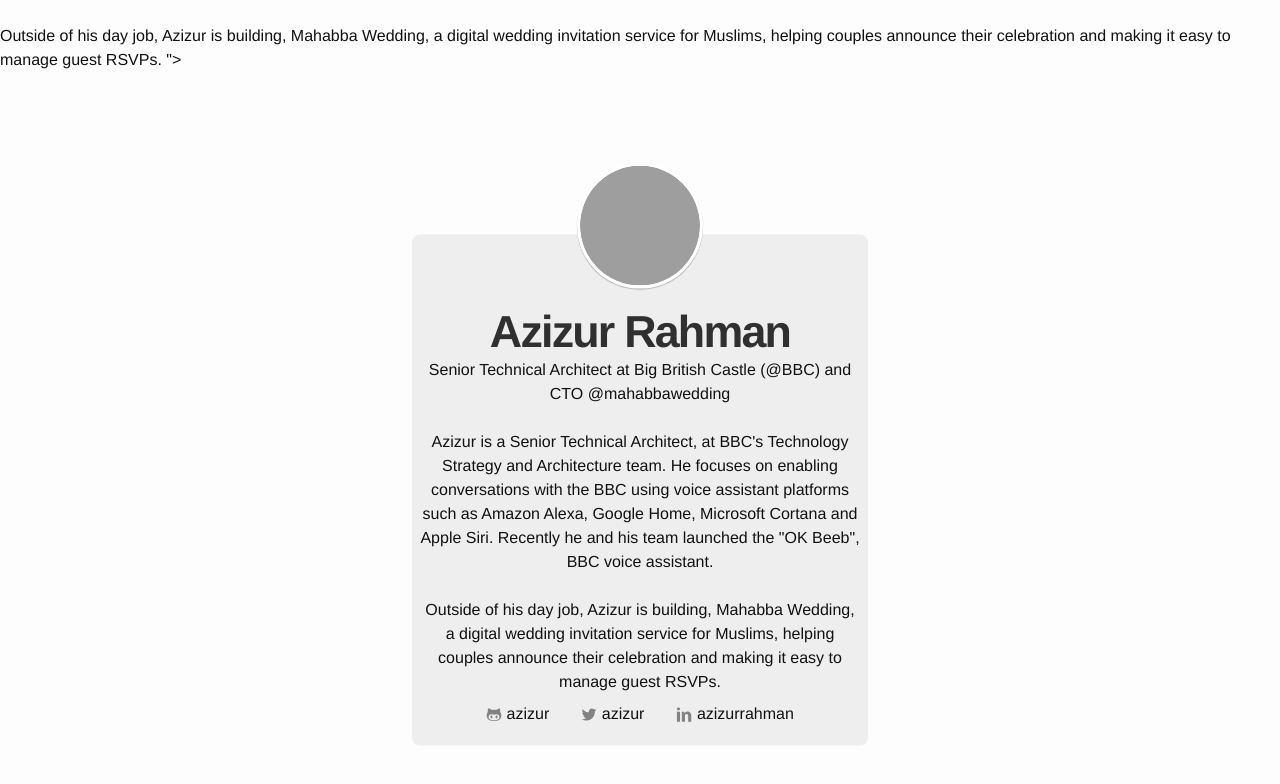
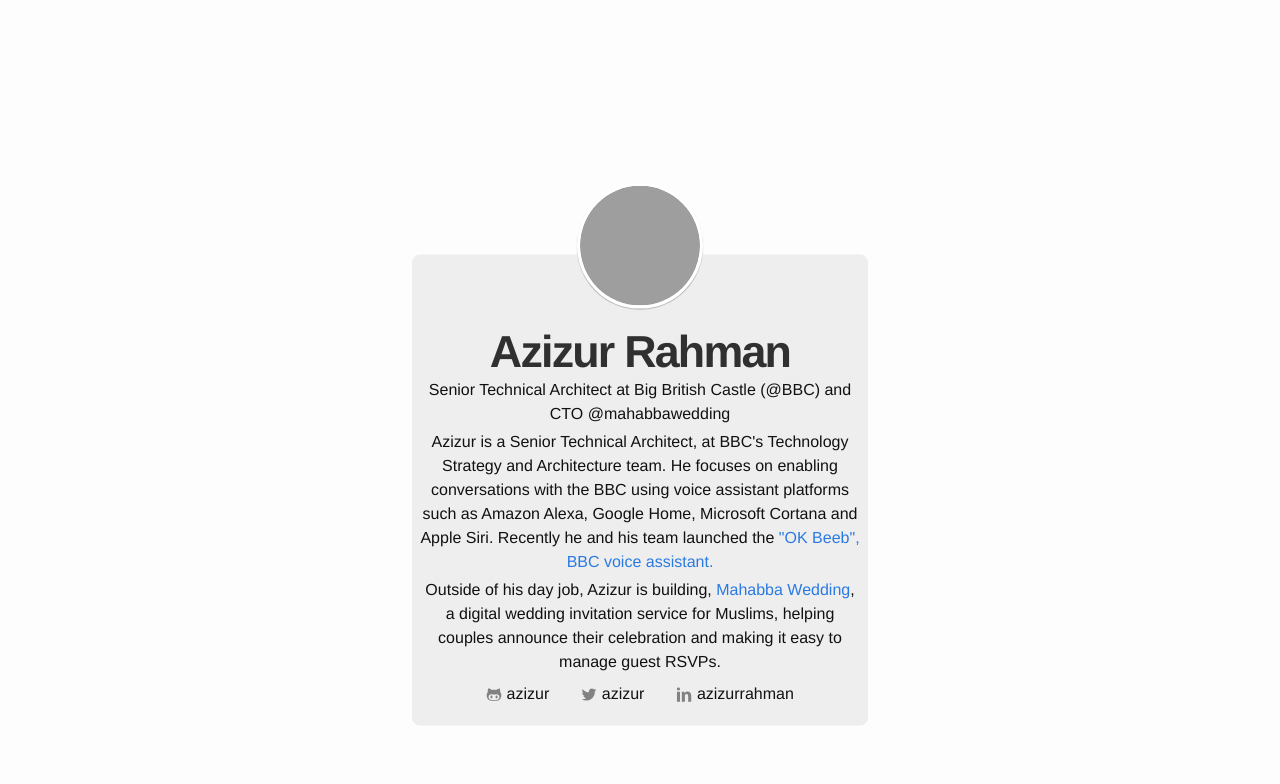
Before and after one commit to azizur/azizur.github.io, a Jekyll site: the page built from index.html, in a window 1280 px wide. Shown: the top 784 px of the page. Built offline with Jekyll 4.4.1, drawn with Linux system fonts in a browser that asks for light colours; some of the changed lines change nothing that is shown; grey boxes are pictures that could not be loaded.

Commit message:
update profile details

```diff
--- a/_config.yml
+++ b/_config.yml
@@ -1,7 +1,7 @@
 # Site settings
 title: Azizur Rahman
 description: > # this means to ignore newlines until "baseurl:"
-  Senior Technical Architect at Big British Castle (@BBC) and CTO @mahabbawedding<br /><br />Azizur is a Senior Technical Architect, at BBC's Technology Strategy and Architecture team. He focuses on enabling conversations with the BBC using voice assistant platforms such as Amazon Alexa, Google Home, Microsoft Cortana and Apple Siri. Recently he and his team launched the "OK Beeb", BBC voice assistant.<br /><br />Outside of his day job, Azizur is building, Mahabba Wedding, a digital wedding invitation service for Muslims, helping couples announce their celebration and making it easy to manage guest RSVPs.
+  Senior Technical Architect at Big British Castle (@BBC) and CTO @mahabbawedding
 baseurl: "" # the subpath of your site, e.g. /blog/
 url: "https://azizur.com" # the base hostname & protocol for your site
 
--- a/index.html
+++ b/index.html
@@ -1,17 +1,39 @@
 ---
 layout: profile
 ---
+
 <div class="hero--profile profile">
-
   <div class="hero-avatar">
     <span class="avatar avatar--large">
-      <img data-height="400" data-width="400" alt="" src="https://secure.gravatar.com/avatar/c6ba383f66b683fd7e255be4525fd65b?size=400" class="avatar-image avatar-image--large imagePicker-target" title="Azizur Rahman">
+      <img
+        data-height="400"
+        data-width="400"
+        alt=""
+        src="https://secure.gravatar.com/avatar/c6ba383f66b683fd7e255be4525fd65b?size=400"
+        class="avatar-image avatar-image--large imagePicker-target"
+        title="Azizur Rahman"
+      />
     </span>
   </div>
 
   <h1 class="heading">{{ site.title }}</h1>
 
   <p>{{ site.description }}</p>
+  <p>
+    Azizur is a Senior Technical Architect, at BBC's Technology Strategy and
+    Architecture team. He focuses on enabling conversations with the BBC using
+    voice assistant platforms such as Amazon Alexa, Google Home, Microsoft
+    Cortana and Apple Siri. Recently he and his team launched the
+    <a href="https://www.bbc.co.uk/news/technology-52891155"
+      >"OK Beeb", BBC voice assistant.</a
+    >
+  </p>
+  <p>
+    Outside of his day job, Azizur is building,
+    <a href="https://mahabba.wedding/">Mahabba Wedding</a>, a digital wedding
+    invitation service for Muslims, helping couples announce their celebration
+    and making it easy to manage guest RSVPs.
+  </p>
 
   {% include social-media-list.html %}
 </div>
```
